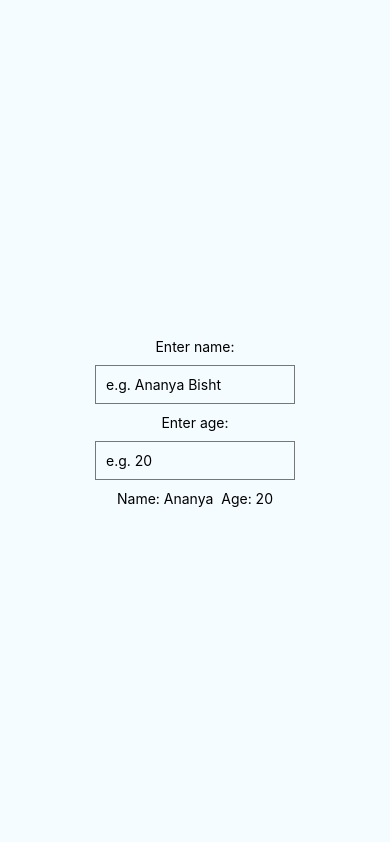
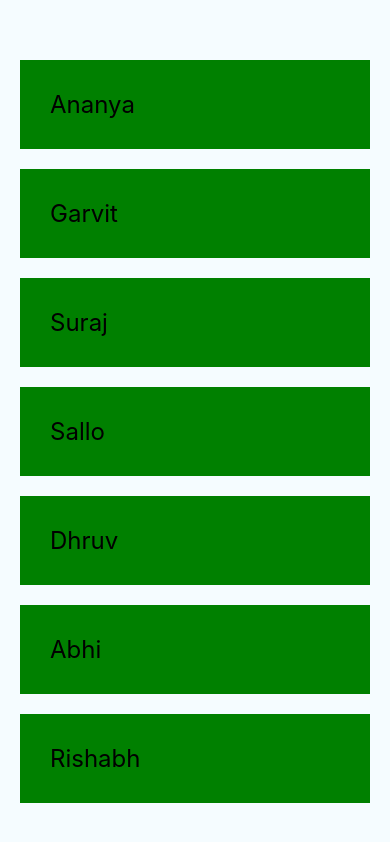
Before and after one commit to ananyabisht07/React, a React Native app in the folder ReactNative/: screen / in a window 390 px wide. Built offline with nearby package versions, Linux system fonts and the light colour scheme.

Commit message:
Lists and ScrollView

```diff
--- a/ReactNative/App.js
+++ b/ReactNative/App.js
@@ -1,5 +1,5 @@
 import  React, {useState} from 'react';
-import { Platform, StyleSheet, Text, View, TextInput } from 'react-native';
+import { Platform, StyleSheet, Text, View, ScrollView } from 'react-native';
 
 const instructions = Platform.select({
   ios: `Press Cmd+R to reload,\nCmd+D or shake for dev menu`,
@@ -7,26 +7,30 @@ const instructions = Platform.select({
 });
 
 export default function App() {
-  const [name, setName] = useState('Ananya')
-  const [age, setAge] = useState('20')
+  const [people, setPeople] = useState([
+    {name:'Ananya', key: '1'},
+    {name:'Garvit', key: '2'},
+    {name:'Suraj', key: '3'},
+    {name:'Sallo', key: '4'},
+    {name:'Dhruv', key: '5'},
+    {name:'Abhi', key: '6'},
+    {name:'Rishabh', key: '7'},
+  ])
+
 
     //setPerson({name:'Dhruv',age:10})
 
   return (
     <View style={styles.container}>
-      <Text>Enter name:</Text>
-      <TextInput
-        style={styles.input}
-        placeholder='e.g. Ananya Bisht'
-        onChangeText={(val) => setName(val)}  / >
-
-        <Text>Enter age:</Text>
-        <TextInput
-          keyboardType='numeric'
-          style={styles.input}
-          placeholder='e.g. 20'
-          onChangeText={(val) => setAge(val)}  / >
-      <Text>Name: {name}  Age: {age}</Text>
+      <ScrollView>
+        { people.map((item) => {
+          return (
+            <View key={item.key}>
+              <Text style={styles.item}>{item.name}</Text>
+            </View>
+          )
+        })}
+      </ScrollView>
     </View>
 
   );
@@ -35,9 +39,11 @@ export default function App() {
 const styles = StyleSheet.create({
   container: {
     flex: 1,
-    justifyContent: 'center',
-    alignItems: 'center',
+    //justifyContent: 'center',
+    //alignItems: 'center',
     backgroundColor: '#F5FCFF',
+    padding:40,
+    paddingHorizontal:20
   },
   input: {
     borderWidth:1,
@@ -45,6 +51,12 @@ const styles = StyleSheet.create({
     borderColor: '#777',
     width:200,
     margin:10
+  },
+  item: {
+    marginTop: 20,
+    padding: 30,
+    backgroundColor: 'green',
+    fontSize: 24
   }
 
 });
```
